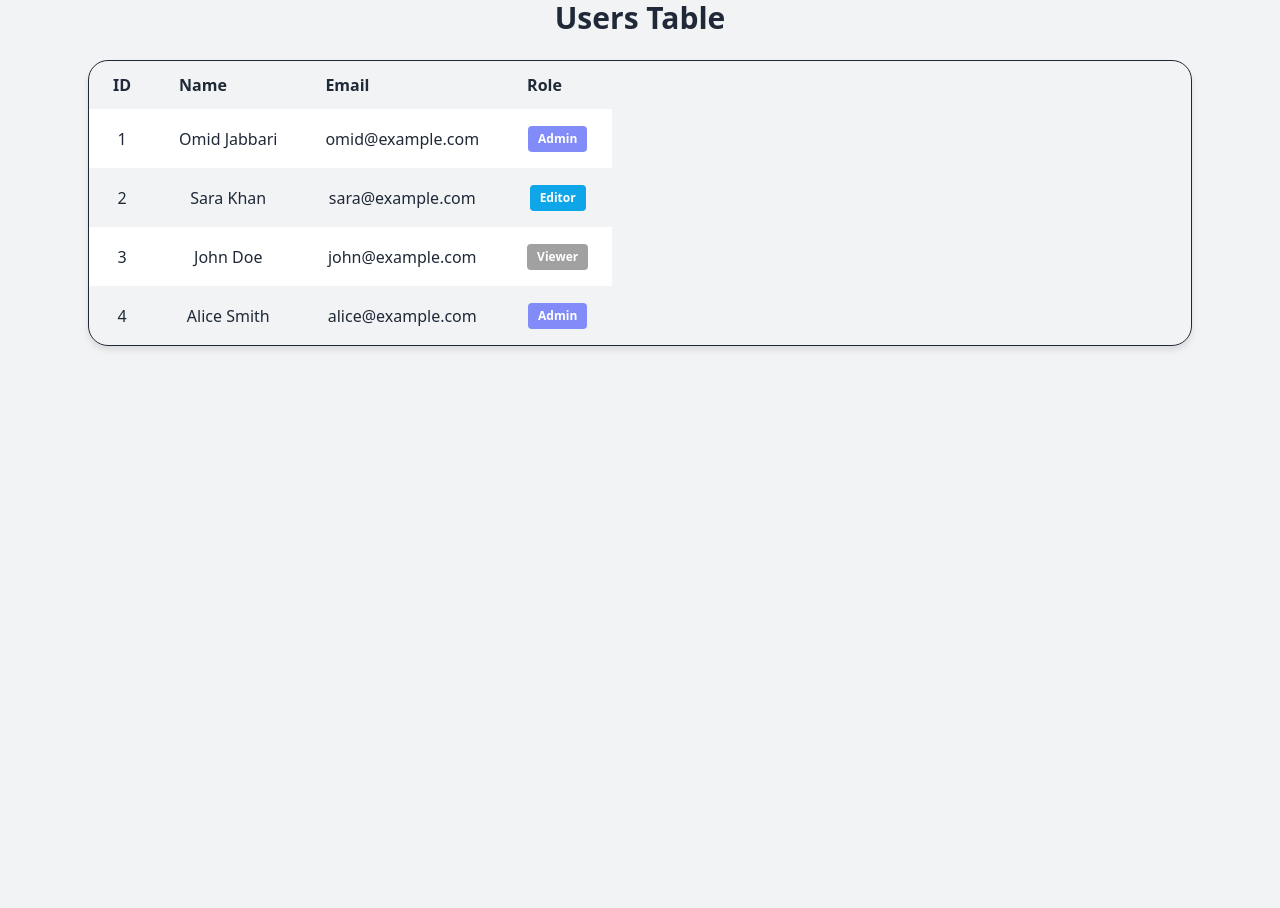
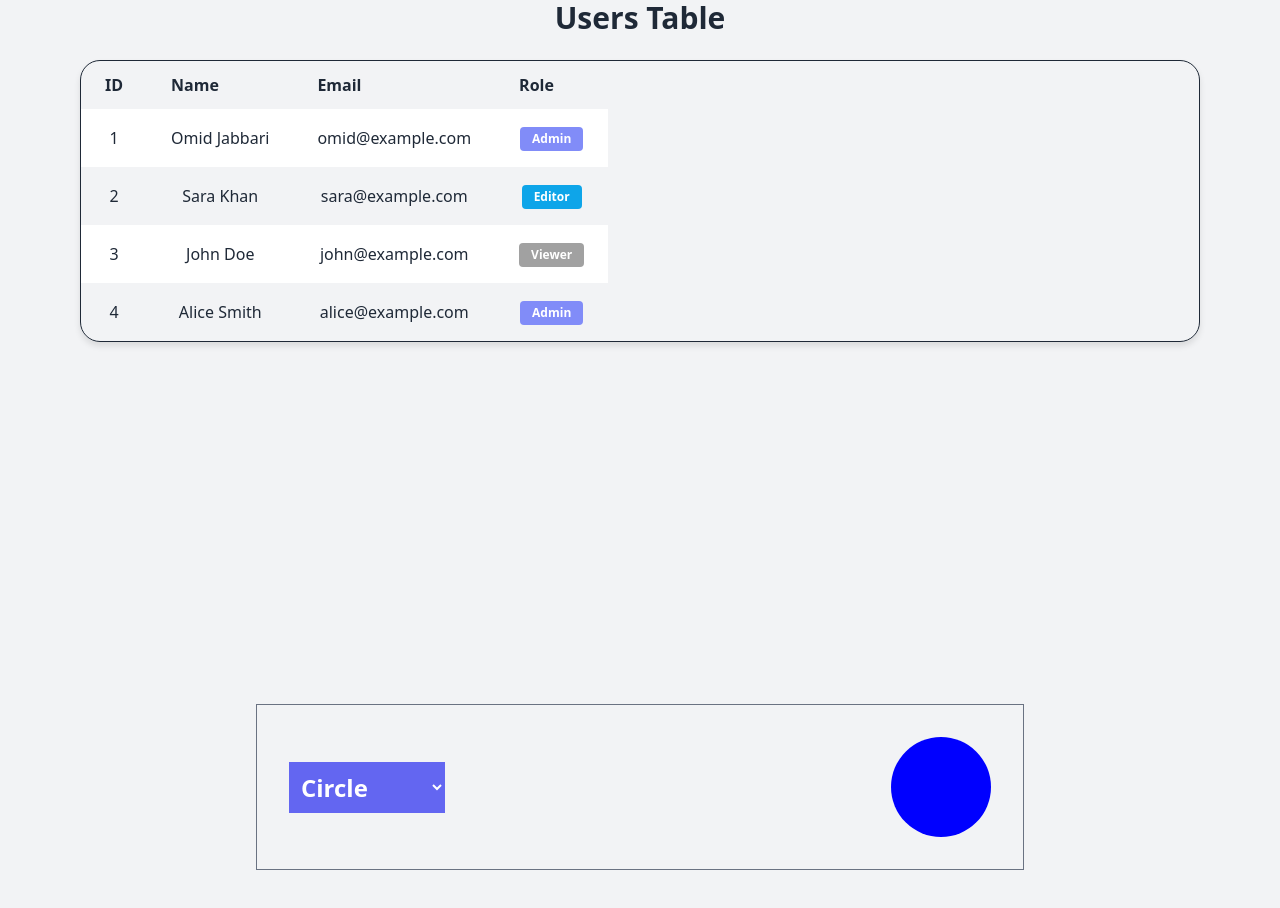
Before and after one commit to omidkick/TS-React-Demo, a React (Vite) app: page / in a window 1280 px wide. Shown: the part 1120-2028 px from the top of the page. Before the commit the page ends 1888 px from the top, so only its background shows below. Built offline with nearby package versions, Linux system fonts and the light colour scheme.

Commit message:
update: add input fields for shape dimensions

```diff
--- a/src/App.tsx
+++ b/src/App.tsx
@@ -1,4 +1,5 @@
 import "./App.css";
+import ShapeSelector from "./components/challeng1/ShapeSelector";
 import { Private } from "./components/componentProps/Private";
 import { Profile } from "./components/componentProps/Profile";
 import List from "./components/generics/List";
@@ -24,7 +25,8 @@ function App() {
 
             <Private isLoggedIn={true} Component={Profile} />
             <WrappingHTMLElements />
-            <ExampleTable/>
+            <ExampleTable />
+            <ShapeSelector />
           </main>
         </UserContextProvider>
       </DarkModeProvider>
--- /dev/null
+++ b/src/components/challeng1/Draw.tsx
@@ -0,0 +1,29 @@
+import React from "react";
+
+type DrawProps =
+  | { shape: "circle"; radius: number }
+  | { shape: "square"; baseWidth: number }
+  | { shape: "rectangle"; width: number; height: number };
+
+const Draw = (props: DrawProps) => {
+  const style: React.CSSProperties = {};
+
+  if (props.shape === "circle") {
+    style.width = props.radius * 2;
+    style.height = props.radius * 2;
+    style.borderRadius = "50%";
+    style.backgroundColor = "blue";
+  } else if (props.shape === "square") {
+    style.width = props.baseWidth;
+    style.height = props.baseWidth;
+    style.backgroundColor = "green";
+  } else if (props.shape === "rectangle") {
+    style.width = props.width;
+    style.height = props.height;
+    style.backgroundColor = "red";
+  }
+
+  return <div style={style}></div>;
+};
+
+export default Draw;
--- /dev/null
+++ b/src/components/challeng1/ShapeSelector.tsx
@@ -0,0 +1,45 @@
+import React, { useState } from "react";
+import Draw from "./Draw";
+
+type Shape = "circle" | "square" | "rectangle";
+
+const ShapeSelector: React.FC = () => {
+  const [shape, setShape] = useState<Shape>("circle");
+
+  // Default props for each shape
+  const defaultProps = {
+    circle: { radius: 50 },
+    square: { baseWidth: 80 },
+    rectangle: { width: 120, height: 60 },
+  };
+
+  return (
+    <div className="w-3xl flex items-center justify-center mx-auto border border-gray-500 p-8">
+      <div className=" flex flex-col md:flex-row items-center justify-between w-full">
+        <select
+          value={shape}
+          onChange={(e) => setShape(e.target.value as Shape)}
+          className="bg-primary text-white p-2 text-2xl font-extrabold"
+        >
+          <option value="circle">Circle</option>
+          <option value="square">Square</option>
+          <option value="rectangle">Rectangle</option>
+        </select>
+
+        <div className="mt-10 md:mt-0">
+          {shape === "circle" && (
+            <Draw shape="circle" {...defaultProps.circle} />
+          )}
+          {shape === "square" && (
+            <Draw shape="square" {...defaultProps.square} />
+          )}
+          {shape === "rectangle" && (
+            <Draw shape="rectangle" {...defaultProps.rectangle} />
+          )}
+        </div>
+      </div>
+    </div>
+  );
+};
+
+export default ShapeSelector;
--- a/src/index.css
+++ b/src/index.css
@@ -1,40 +1,35 @@
 @import "tailwindcss";
 
-/* ------------------------------
-   Root Variables
------------------------------- */
-:root {
+/* ---------- BASE STYLES ---------- */
+@layer base {
+  :root,
+  :root.light-mode {
     /* Light Mode Colors */
-  --color-primary: #6366f1;
-  --color-primary-dark: #4f46e5;
-  --color-primary-light: #818cf8;
+    --color-primary: 99, 102, 241;
+    --color-primary-dark: 79, 70, 229;
+    --color-primary-light: 129, 140, 248;
 
-  --color-secondary: #6c757d;
-  --color-secondary-dark: #545b62;
-  --color-secondary-light: #a1a1a1;
+    --color-secondary: 108, 117, 125;
+    --color-secondary-dark: 84, 91, 98;
+    --color-secondary-light: 161, 161, 161;
 
-  --color-success: #22c55e;
-  --color-success-dark: #16a34a;
+    --color-success: 34, 197, 94;
+    --color-success-dark: 22, 163, 74;
 
-  --color-danger: #ef4444;
-  --color-danger-dark: #dc2626;
+    --color-danger: 239, 68, 68;
+    --color-danger-dark: 220, 38, 38;
 
-  --color-warning: #f59e0b;
-  --color-warning-dark: #d97706;
+    --color-warning: 245, 158, 11;
+    --color-warning-dark: 217, 119, 6;
 
-  --color-info: #0ea5e9;
-  --color-info-dark: #0284c7;
+    --color-info: 14, 165, 233;
+    --color-info-dark: 2, 132, 199;
 
-  --color-bg: #f2f3f5;
-  --color-surface: #ffffff;
-  --color-border: #e5e7eb;
-  --color-text: #1f2937;
-  --color-text-light: #6b7280;
-
-  /* Typography */
-  --font-primary: system-ui, -apple-system, "Segoe UI", Roboto, Helvetica, Arial,
-    sans-serif;
-  --font-mono: ui-monospace, SFMono-Regular, Menlo, Monaco, Consolas, monospace;
+    --color-bg: 242, 243, 245;
+    --color-surface: 255, 255, 255;
+    --color-border: 229, 231, 235;
+    --color-text: 31, 41, 55;
+    --color-text-light: 107, 114, 128;
 
     /* Radii */
     --radius-sm: 4px;
@@ -46,29 +41,23 @@
     --shadow-sm: 0 1px 2px rgba(0, 0, 0, 0.05);
     --shadow-md: 0 4px 6px rgba(0, 0, 0, 0.1);
     --shadow-lg: 0 10px 15px rgba(0, 0, 0, 0.15);
-
-  /* Transition */
-  --transition: all 0.2s ease;
   }
 
-/* ------------------------------
-   Dark Mode Variables
------------------------------- */
-.dark-mode {
-  --color-bg: #0f1419;
-  --color-surface: #1a1f2e;
-  --color-border: #2d3748;
-  --color-text: #e2e8f0;
-  --color-text-light: #94a3b8;
+  :root.dark-mode {
+    --color-bg: 15, 20, 25;
+    --color-surface: 26, 31, 46;
+    --color-border: 45, 55, 72;
+    --color-text: 226, 232, 240;
+    --color-text-light: 148, 163, 184;
 
     /* Keep brand colors but adjust if needed */
-  --color-primary: #818cf8;
-  --color-primary-dark: #6366f1;
-  --color-primary-light: #a5b4fc;
+    --color-primary: 129, 140, 248;
+    --color-primary-dark: 99, 102, 241;
+    --color-primary-light: 165, 180, 252;
 
-  --color-secondary: #94a3b8;
-  --color-secondary-dark: #64748b;
-  --color-secondary-light: #cbd5e1;
+    --color-secondary: 148, 163, 184;
+    --color-secondary-dark: 100, 116, 139;
+    --color-secondary-light: 203, 213, 225;
 
     /* Adjust shadows for dark mode */
     --shadow-sm: 0 1px 2px rgba(0, 0, 0, 0.3);
@@ -76,29 +65,14 @@
     --shadow-lg: 0 10px 15px rgba(0, 0, 0, 0.5);
   }
 
-/* ------------------------------
-   Light Mode Variables (explicit)
------------------------------- */
-.light-mode {
-  /* Use the default light mode variables */
-  --color-bg: #f2f3f5;
-  --color-surface: #ffffff;
-  --color-border: #e5e7eb;
-  --color-text: #1f2937;
-  --color-text-light: #6b7280;
-}
-
-/* ------------------------------
-   Base Styles
------------------------------- */
   html,
   body {
     margin: 0;
     padding: 0;
-  font-family: var(--font-primary);
+    font-family: system-ui, -apple-system, "Segoe UI", Roboto, Helvetica, Arial, sans-serif;
     line-height: 1.5;
-  background: var(--color-bg);
-  color: var(--color-text);
+    background: rgb(var(--color-bg));
+    color: rgb(var(--color-text));
     transition: background-color 0.3s ease, color 0.3s ease;
   }
 
@@ -110,31 +84,25 @@ img {
     max-width: 100%;
     display: block;
   }
-/* ------------------------------
-   Buttons
------------------------------- */
+}
+
+/* ---------- COMPONENTS ---------- */
+@layer components {
+  /* Button Base */
   .btn {
-  display: inline-flex;
-  align-items: center;
-  justify-content: center;
-  font-weight: 600;
-  cursor: pointer;
+    @apply inline-flex items-center justify-center font-semibold cursor-pointer border-2 border-transparent text-center transition-all duration-200 text-base;
     border-radius: var(--radius-md);
-  border: 2px solid transparent;
-  text-align: center;
-  transition: var(--transition);
-  font-size: 16px;
     padding: 10px 20px;
   }
 
-/* Variants */
+  /* Button Variants */
   .btn--primary {
-  background: var(--color-primary);
-  color: var(--color-surface);
-  border-color: var(--color-primary-dark);
+    background: rgb(var(--color-primary));
+    color: rgb(var(--color-surface));
+    border-color: rgb(var(--color-primary-dark));
   }
   .btn--primary:hover {
-  background: var(--color-primary-dark);
+    background: rgb(var(--color-primary-dark));
     transform: translateY(-2px);
   }
   .btn--primary:active {
@@ -142,12 +110,12 @@ img {
   }
 
   .btn--secondary {
-  background: var(--color-secondary);
-  color: var(--color-surface);
-  border-color: var(--color-secondary-dark);
+    background: rgb(var(--color-secondary));
+    color: rgb(var(--color-surface));
+    border-color: rgb(var(--color-secondary-dark));
   }
   .btn--secondary:hover {
-  background: var(--color-secondary-dark);
+    background: rgb(var(--color-secondary-dark));
     transform: translateY(-2px);
   }
   .btn--secondary:active {
@@ -155,12 +123,12 @@ img {
   }
 
   .btn--danger {
-  background: var(--color-danger);
-  color: var(--color-surface);
-  border-color: var(--color-danger-dark);
+    background: rgb(var(--color-danger));
+    color: rgb(var(--color-surface));
+    border-color: rgb(var(--color-danger-dark));
   }
   .btn--danger:hover {
-  background: var(--color-danger-dark);
+    background: rgb(var(--color-danger-dark));
     transform: translateY(-2px);
   }
   .btn--danger:active {
@@ -168,12 +136,12 @@ img {
   }
 
   .btn--success {
-  background: var(--color-success);
-  color: var(--color-surface);
-  border-color: var(--color-success-dark);
+    background: rgb(var(--color-success));
+    color: rgb(var(--color-surface));
+    border-color: rgb(var(--color-success-dark));
   }
   .btn--success:hover {
-  background: var(--color-success-dark);
+    background: rgb(var(--color-success-dark));
     transform: translateY(-2px);
   }
   .btn--success:active {
@@ -181,12 +149,12 @@ img {
   }
 
   .btn--warning {
-  background: var(--color-warning);
-  color: var(--color-surface);
-  border-color: var(--color-warning-dark);
+    background: rgb(var(--color-warning));
+    color: rgb(var(--color-surface));
+    border-color: rgb(var(--color-warning-dark));
   }
   .btn--warning:hover {
-  background: var(--color-warning-dark);
+    background: rgb(var(--color-warning-dark));
     transform: translateY(-2px);
   }
   .btn--warning:active {
@@ -194,101 +162,99 @@ img {
   }
 
   .btn--info {
-  background: var(--color-info);
-  color: var(--color-surface);
-  border-color: var(--color-info-dark);
+    background: rgb(var(--color-info));
+    color: rgb(var(--color-surface));
+    border-color: rgb(var(--color-info-dark));
   }
   .btn--info:hover {
-  background: var(--color-info-dark);
+    background: rgb(var(--color-info-dark));
     transform: translateY(-2px);
   }
   .btn--info:active {
     transform: scale(0.97);
   }
 
-/* Sizes */
+  /* Button Sizes */
   .btn--lg {
     padding: 14px 26px;
     font-size: 18px;
     border-radius: var(--radius-lg);
   }
+
   .btn--sm {
     padding: 10px 16px;
     font-size: 14px;
     border-radius: var(--radius-md);
   }
 
-/* Outline */
+  /* Button Outline */
   .btn--outline {
     background: transparent;
-  border: 2px solid var(--color-border);
-  color: var(--color-text);
+    border: 2px solid rgb(var(--color-border));
+    color: rgb(var(--color-text));
   }
   .btn--outline:hover {
-  background: var(--color-border);
+    background: rgb(var(--color-border));
   }
 
-/* ------------------------------
-   Badges
------------------------------- */
+  /* Badges */
   .badge {
-  display: inline-block;
-  padding: 4px 10px;
-  font-size: 12px;
-  font-weight: 600;
+    @apply inline-block px-3 py-1 text-xs font-semibold;
     border-radius: var(--radius-sm);
   }
+
   .badge-primary {
-  background: var(--color-primary-light);
-  color: var(--color-surface);
-}
-.badge-secondary {
-  background: var(--color-secondary-light);
-  color: var(--color-surface);
-}
-.badge-success {
-  background: var(--color-success);
-  color: var(--color-surface);
-}
-.badge-danger {
-  background: var(--color-danger);
-  color: var(--color-surface);
-}
-.badge-warning {
-  background: var(--color-warning);
-  color: var(--color-surface);
-}
-.badge-info {
-  background: var(--color-info);
-  color: var(--color-surface);
+    background: rgb(var(--color-primary-light));
+    color: rgb(var(--color-surface));
   }
 
-/* ------------------------------
-   Card
------------------------------- */
+  .badge-secondary {
+    background: rgb(var(--color-secondary-light));
+    color: rgb(var(--color-surface));
+  }
+
+  .badge-success {
+    background: rgb(var(--color-success));
+    color: rgb(var(--color-surface));
+  }
+
+  .badge-danger {
+    background: rgb(var(--color-danger));
+    color: rgb(var(--color-surface));
+  }
+
+  .badge-warning {
+    background: rgb(var(--color-warning));
+    color: rgb(var(--color-surface));
+  }
+
+  .badge-info {
+    background: rgb(var(--color-info));
+    color: rgb(var(--color-surface));
+  }
+
+  /* Cards */
   .card,
   .counter-card {
-  background: var(--color-surface);
-  border: 1px solid var(--color-border);
+    background: rgb(var(--color-surface));
+    border: 1px solid rgb(var(--color-border));
     border-radius: var(--radius-lg);
     padding: 32px;
     box-shadow: var(--shadow-md);
     text-align: center;
     transition: transform 0.2s ease;
   }
-/* .counter-card:hover {
-  transform: translateY(-3px);
-} */
 
   .card-header {
     font-size: 20px;
     font-weight: 700;
     margin-bottom: 10px;
-  color: var(--color-text);
+    color: rgb(var(--color-text));
   }
+
   .card-body {
     font-size: 15px;
-  color: var(--color-text-light);
+    color: rgb(var(--color-text-light));
   }
 
   .counter-value {
@@ -296,103 +262,23 @@ img {
     font-weight: 800;
     background: linear-gradient(
       135deg,
-    var(--color-primary),
-    var(--color-secondary)
+      rgb(var(--color-primary)),
+      rgb(var(--color-secondary))
     );
     -webkit-background-clip: text;
+    background-clip: text;
     color: transparent;
     margin-bottom: 28px;
   }
 
   .counter-actions {
-  display: flex;
-  justify-content: center;
-  gap: 16px;
-  margin-top: 16px;
+    @apply flex justify-center gap-4 mt-4;
   }
 
-/* ------------------------------
-   Form Inputs
------------------------------- */
-/* input,
-textarea,
-select {
-  width: 100%;
-  padding: 10px;
-  border-radius: var(--radius-md);
-  border: 1px solid var(--color-border);
-  background: var(--color-surface);
-  font-size: 14px;
-  transition: var(--transition);
-}
-input:focus,
-textarea:focus,
-select:focus {
-  outline: none;
-  border-color: var(--color-primary);
-  box-shadow: 0 0 0 2px rgba(99, 102, 241, 0.2);
-} */
-
-/* ------------------------------
-   Utilities
------------------------------- */
-.shadow-sm {
-  box-shadow: var(--shadow-sm);
-}
-.shadow-md {
-  box-shadow: var(--shadow-md);
-}
-.shadow-lg {
-  box-shadow: var(--shadow-lg);
-}
-.rounded-sm {
-  border-radius: var(--radius-sm);
-}
-.rounded-md {
-  border-radius: var(--radius-md);
-}
-.rounded-lg {
-  border-radius: var(--radius-lg);
-}
-.rounded-xl {
-  border-radius: var(--radius-xl);
-}
-.text-light {
-  color: var(--color-text-light);
-}
-.text-dark {
-  color: var(--color-text);
-}
-.bg-surface {
-  background: var(--color-surface);
-}
-.bg-primary {
-  background: var(--color-primary);
-  color: var(--color-surface);
-}
-.bg-secondary {
-  background: var(--color-secondary);
-  color: var(--color-surface);
-}
-.bg-danger {
-  background: var(--color-danger);
-  color: var(--color-surface);
-}
-.flex-center {
-  display: flex;
-  align-items: center;
-  justify-content: center;
-}
-.w-full {
-  width: 100%;
-}
-.h-full {
-  height: 100%;
-}
-
+  /* Header Components */
   .main-header {
-  background: var(--color-surface);
-  border-bottom: 1px solid var(--color-border);
+    background: rgb(var(--color-surface));
+    border-bottom: 1px solid rgb(var(--color-border));
     padding: 0 24px;
     box-shadow: var(--shadow-sm);
     position: sticky;
@@ -402,17 +288,12 @@ select:focus {
   }
 
   .header-container {
-  display: flex;
-  align-items: center;
-  justify-content: space-between;
-  max-width: 1200px;
-  margin: 0 auto;
+    @apply flex items-center justify-between max-w-7xl mx-auto;
     height: 64px;
   }
 
   .header-brand {
-  display: flex;
-  align-items: center;
+    @apply flex items-center;
   }
 
   .brand-text {
@@ -420,8 +301,8 @@ select:focus {
     font-weight: 700;
     background: linear-gradient(
       135deg,
-    var(--color-primary),
-    var(--color-primary-light)
+      rgb(var(--color-primary)),
+      rgb(var(--color-primary-light))
     );
     -webkit-background-clip: text;
     background-clip: text;
@@ -430,103 +311,156 @@ select:focus {
   }
 
   .header-nav {
-  display: flex;
-  align-items: center;
-  gap: 32px;
+    @apply flex items-center gap-8;
   }
 
   .nav-link {
-  display: flex;
-  align-items: center;
-  gap: 8px;
-  text-decoration: none;
-  color: var(--color-text-light);
-  font-weight: 500;
-  padding: 8px 12px;
+    @apply flex items-center gap-2 no-underline font-medium px-3 py-2;
+    color: rgb(var(--color-text-light));
     border-radius: var(--radius-md);
-  transition: var(--transition);
+    transition: all 0.2s ease;
   }
 
   .nav-link:hover {
-  color: var(--color-primary);
-  background: var(--color-bg);
+    color: rgb(var(--color-primary));
+    background: rgb(var(--color-bg));
   }
 
   .nav-icon {
-  width: 20px;
-  height: 20px;
+    @apply w-5 h-5;
   }
 
   .header-actions {
-  display: flex;
-  align-items: center;
-  gap: 16px;
+    @apply flex items-center gap-4;
   }
 
   .action-btn {
-  position: relative;
-  background: none;
-  border: none;
-  padding: 8px;
+    @apply relative bg-transparent border-none p-2;
+    color: rgb(var(--color-text-light));
     border-radius: var(--radius-md);
-  color: var(--color-text-light);
     cursor: pointer;
-  transition: var(--transition);
+    transition: all 0.2s ease;
   }
 
   .action-btn:hover {
-  color: var(--color-primary);
-  background: var(--color-bg);
+    color: rgb(var(--color-primary));
+    background: rgb(var(--color-bg));
   }
 
   .action-icon {
-  width: 20px;
-  height: 20px;
+    @apply w-5 h-5;
   }
 
   .notification-badge {
-  position: absolute;
-  top: 0;
-  right: 0;
-  background: var(--color-danger);
+    @apply absolute top-0 right-0 flex items-center justify-center;
+    background: rgb(var(--color-danger));
     color: white;
     border-radius: 50%;
     width: 16px;
     height: 16px;
     font-size: 10px;
-  display: flex;
-  align-items: center;
-  justify-content: center;
     font-weight: 600;
   }
 
   .user-profile {
-  display: flex;
-  align-items: center;
-  gap: 12px;
-  padding: 8px 12px;
+    @apply flex items-center gap-3 px-3 py-2 cursor-pointer;
     border-radius: var(--radius-lg);
-  transition: var(--transition);
-  cursor: pointer;
+    transition: all 0.2s ease;
   }
 
   .user-profile:hover {
-  background: var(--color-bg);
+    background: rgb(var(--color-bg));
   }
 
   .user-avatar {
-  width: 32px;
-  height: 32px;
-  border-radius: 50%;
-  object-fit: cover;
-  border: 2px solid var(--color-border);
+    @apply w-8 h-8 rounded-full object-cover;
+    border: 2px solid rgb(var(--color-border));
   }
 
   .user-name {
-  font-weight: 500;
-  color: var(--color-text);
+    @apply font-medium;
+    color: rgb(var(--color-text));
   }
 
+  /* Main Content */
+  .main-content {
+    @apply max-w-7xl mx-auto py-8 px-6;
+    min-height: calc(100vh - 64px);
+  }
+}
+
+/* ---------- UTILITIES ---------- */
+@layer utilities {
+  .shadow-sm {
+    box-shadow: var(--shadow-sm);
+  }
+
+  .shadow-md {
+    box-shadow: var(--shadow-md);
+  }
+
+  .shadow-lg {
+    box-shadow: var(--shadow-lg);
+  }
+
+  .rounded-sm {
+    border-radius: var(--radius-sm);
+  }
+
+  .rounded-md {
+    border-radius: var(--radius-md);
+  }
+
+  .rounded-lg {
+    border-radius: var(--radius-lg);
+  }
+
+  .rounded-xl {
+    border-radius: var(--radius-xl);
+  }
+
+  .text-light {
+    color: rgb(var(--color-text-light));
+  }
+
+  .text-dark {
+    color: rgb(var(--color-text));
+  }
+
+  .bg-surface {
+    background: rgb(var(--color-surface));
+  }
+
+  .bg-primary {
+    background: rgb(var(--color-primary));
+    color: rgb(var(--color-surface));
+  }
+
+  .bg-secondary {
+    background: rgb(var(--color-secondary));
+    color: rgb(var(--color-surface));
+  }
+
+  .bg-danger {
+    background: rgb(var(--color-danger));
+    color: rgb(var(--color-surface));
+  }
+
+  .flex-center {
+    @apply flex items-center justify-center;
+  }
+
+  .w-full {
+    width: 100%;
+  }
+
+  .h-full {
+    height: 100%;
+  }
+}
+
+/* ---------- RESPONSIVE DESIGN ---------- */
+@layer utilities {
   /* Mobile Responsive */
   @media (max-width: 768px) {
     .main-header {
@@ -545,17 +479,40 @@ select:focus {
     .brand-text {
       font-size: 20px;
     }
-}
-.main-content {
-  max-width: 1200px;
-  margin: 0 auto;
-  padding: 32px 24px;
-  min-height: calc(100vh - 64px);
-}
 
-/* Responsive design */
-@media (max-width: 768px) {
     .main-content {
       padding: 24px 16px;
     }
+
+    .nav-link {
+      padding: 8px 12px;
     }
+
+    .card,
+    .counter-card {
+      padding: 24px;
+    }
+
+    .counter-value {
+      font-size: 3rem;
+    }
+  }
+}
+
+/* ---------- SCROLLBAR STYLES ---------- */
+*::-webkit-scrollbar {
+  width: 4px;
+}
+
+*::-webkit-scrollbar-track {
+  background: transparent;
+}
+
+*::-webkit-scrollbar-thumb {
+  background-color: rgba(var(--color-secondary), 0.5);
+  border-radius: 4px;
+}
+
+*::-webkit-scrollbar-thumb:hover {
+  background-color: rgba(var(--color-secondary), 0.8);
+}
--- a/tailwind.config.js
+++ b/tailwind.config.js
@@ -1,32 +1,52 @@
 /** @type {import('tailwindcss').Config} */
+import { fontFamily } from "tailwindcss/defaultTheme";
+
+function withOpacity(variableName) {
+  return ({ opacityValue }) => {
+    if (opacityValue !== undefined) {
+      return `rgba(var(${variableName}), ${opacityValue})`;
+    }
+    return `rgb(var(${variableName}))`;
+  };
+}
+
 export default {
-  content: [
-    "./index.html",
-    "./src/**/*.{js,ts,jsx,tsx}",
-  ],
+  darkMode: ["class"],
+  content: ["./index.html", "./src/**/*.{js,ts,jsx,tsx}"],
   theme: {
     extend: {
       colors: {
-        // Map your CSS variables to Tailwind classes
-        primary: 'var(--color-primary)',
-        'primary-dark': 'var(--color-primary-dark)',
-        'primary-light': 'var(--color-primary-light)',
-        secondary: 'var(--color-secondary)',
-        'secondary-dark': 'var(--color-secondary-dark)',
-        'secondary-light': 'var(--color-secondary-light)',
-        success: 'var(--color-success)',
-        'success-dark': 'var(--color-success-dark)',
-        danger: 'var(--color-danger)',
-        'danger-dark': 'var(--color-danger-dark)',
-        warning: 'var(--color-warning)',
-        'warning-dark': 'var(--color-warning-dark)',
-        info: 'var(--color-info)',
-        'info-dark': 'var(--color-info-dark)',
-        bg: 'var(--color-bg)',
-        surface: 'var(--color-surface)',
-        border: 'var(--color-border)',
-        text: 'var(--color-text)',
-        'text-light': 'var(--color-text-light)',
+        primary: {
+          DEFAULT: withOpacity("--color-primary"),
+          dark: withOpacity("--color-primary-dark"),
+          light: withOpacity("--color-primary-light"),
+        },
+        secondary: {
+          DEFAULT: withOpacity("--color-secondary"),
+          dark: withOpacity("--color-secondary-dark"),
+          light: withOpacity("--color-secondary-light"),
+        },
+        success: {
+          DEFAULT: withOpacity("--color-success"),
+          dark: withOpacity("--color-success-dark"),
+        },
+        danger: {
+          DEFAULT: withOpacity("--color-danger"),
+          dark: withOpacity("--color-danger-dark"),
+        },
+        warning: {
+          DEFAULT: withOpacity("--color-warning"),
+          dark: withOpacity("--color-warning-dark"),
+        },
+        info: {
+          DEFAULT: withOpacity("--color-info"),
+          dark: withOpacity("--color-info-dark"),
+        },
+        bg: withOpacity("--color-bg"),
+        surface: withOpacity("--color-surface"),
+        border: withOpacity("--color-border"),
+        text: withOpacity("--color-text"),
+        "text-light": withOpacity("--color-text-light"),
       },
       borderRadius: {
         sm: 'var(--radius-sm)',
@@ -39,8 +59,8 @@ export default {
         md: 'var(--shadow-md)',
         lg: 'var(--shadow-lg)',
       },
-      transitionProperty: {
-        'all': 'all',
+      fontFamily: {
+        sans: ["system-ui", "-apple-system", "Segoe UI", "Roboto", "Helvetica", "Arial", "sans-serif"],
       },
     },
   },
```
Lines whose indentation alone changed are shown as unchanged.
